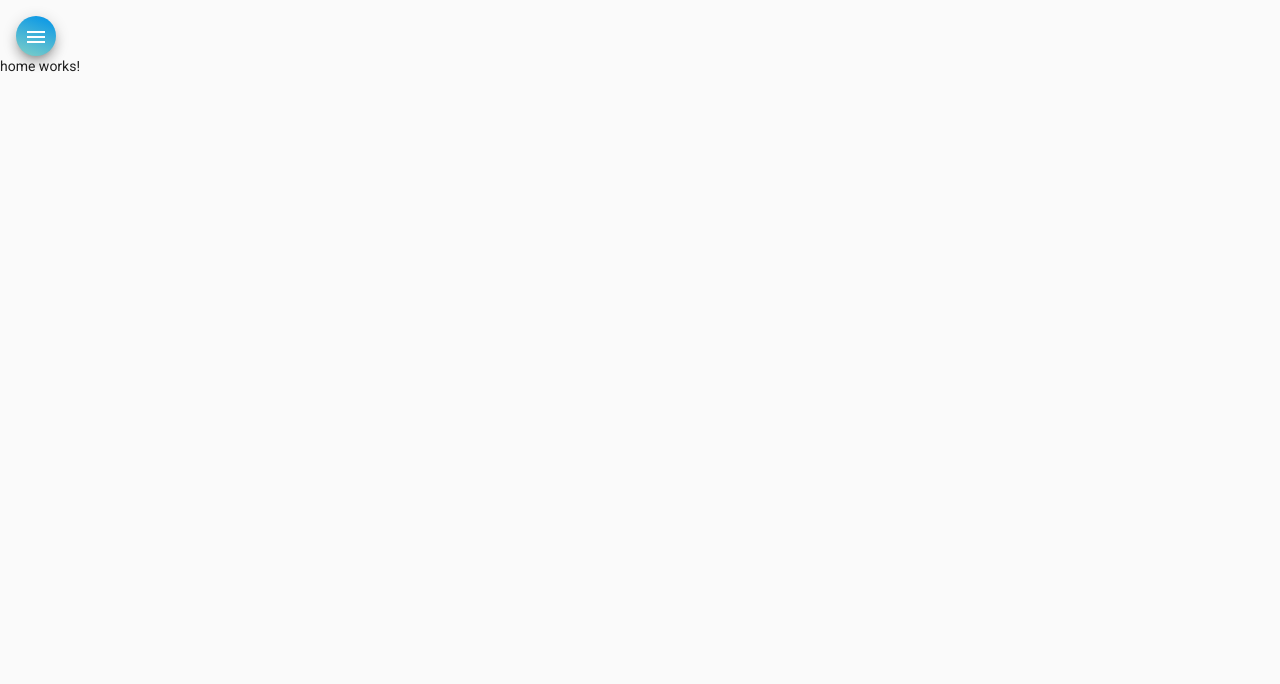
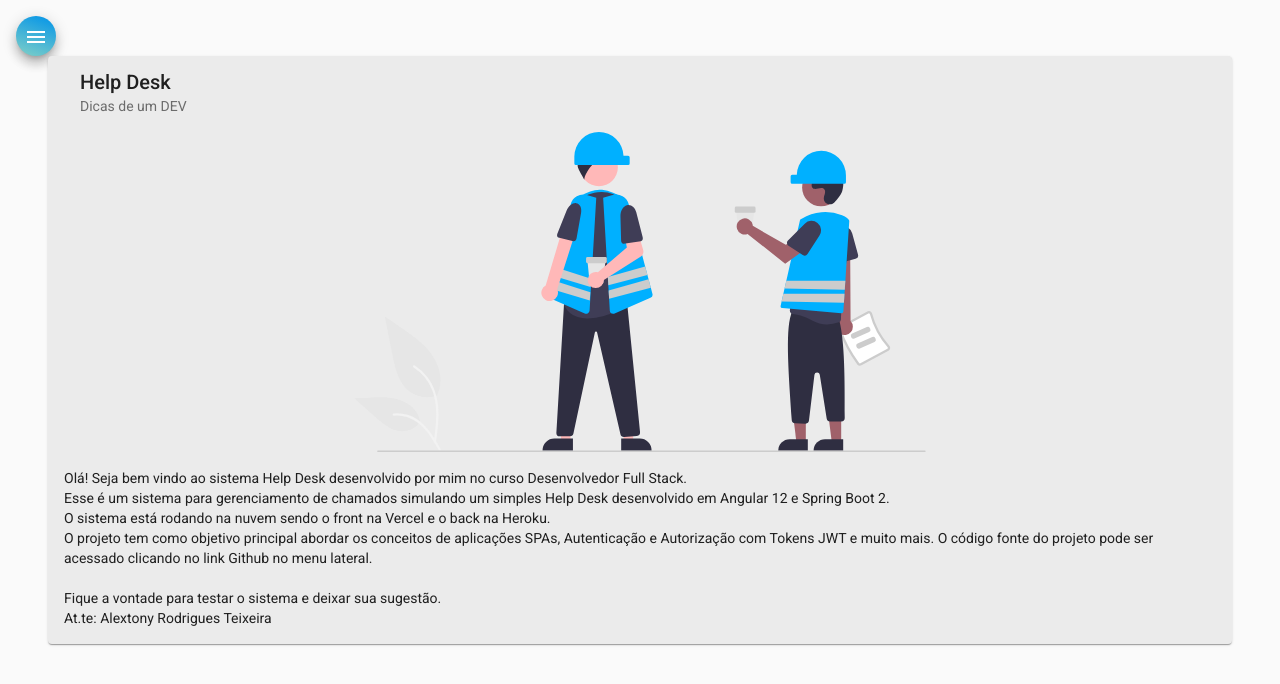
Before and after one commit to Alextony-cloud/helpdesk-front, an Angular app: page /home in a window 1280 px wide. Shown: the top 684 px of the page. Built offline with nearby package versions, Linux system fonts and the light colour scheme.

Commit message:
HTML e CSS para componente HOME

```diff
--- a/src/app/components/home/home.component.css
+++ b/src/app/components/home/home.component.css
@@ -0,0 +1,9 @@
+.card{
+    width: 90%;
+    margin: auto;
+    background-color: rgb(235, 235, 235);
+}
+
+img{
+    height: 20rem;
+}
--- a/src/app/components/home/home.component.html
+++ b/src/app/components/home/home.component.html
@@ -1 +1,19 @@
-<p>home works!</p>
+<mat-card class="card">
+    <mat-card-header>
+
+      <mat-card-title>Help Desk</mat-card-title>
+      <mat-card-subtitle>Dicas de um DEV</mat-card-subtitle>
+    </mat-card-header>
+    <img mat-card-image src="assets/img/home-image.svg" alt="Image Home Help Desk">
+    <mat-card-content>
+      <p>
+        Olá! Seja bem vindo ao sistema Help Desk desenvolvido por mim no curso Desenvolvedor Full Stack.<br />
+      Esse é um sistema para gerenciamento de chamados simulando um simples Help Desk desenvolvido em Angular 12 e
+      Spring Boot 2. <br />O sistema está rodando na nuvem sendo o front na Vercel e o back na Heroku.<br />
+      O projeto tem como objetivo principal abordar os conceitos de aplicações SPAs, Autenticação e Autorização com
+      Tokens JWT e muito mais. O código fonte do projeto pode ser acessado clicando no link Github no menu lateral.
+      <br /><br /> Fique a vontade para testar o sistema e deixar sua sugestão.
+      <br /> At.te: Alextony Rodrigues Teixeira
+      </p>
+    </mat-card-content>
+  </mat-card>
```
Also changed, not shown: src/assets/img/home-image.svg (added).
